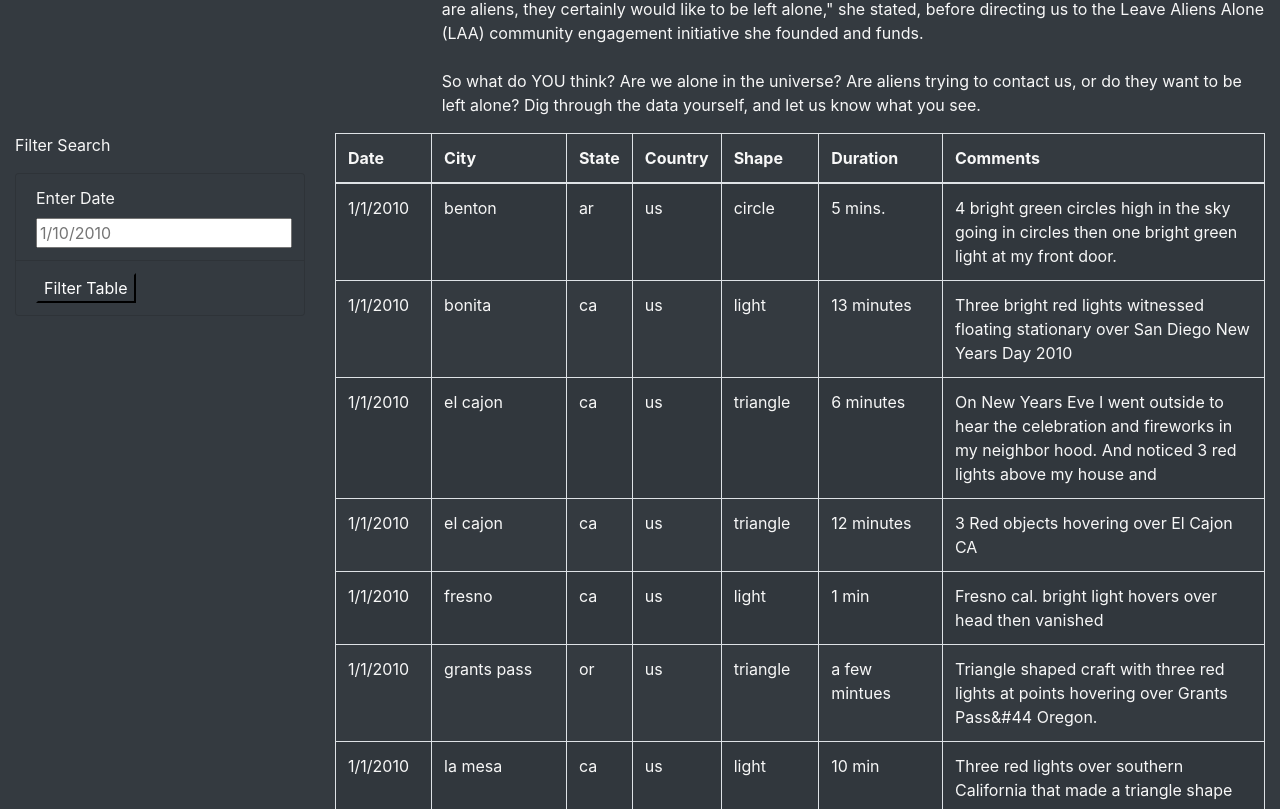
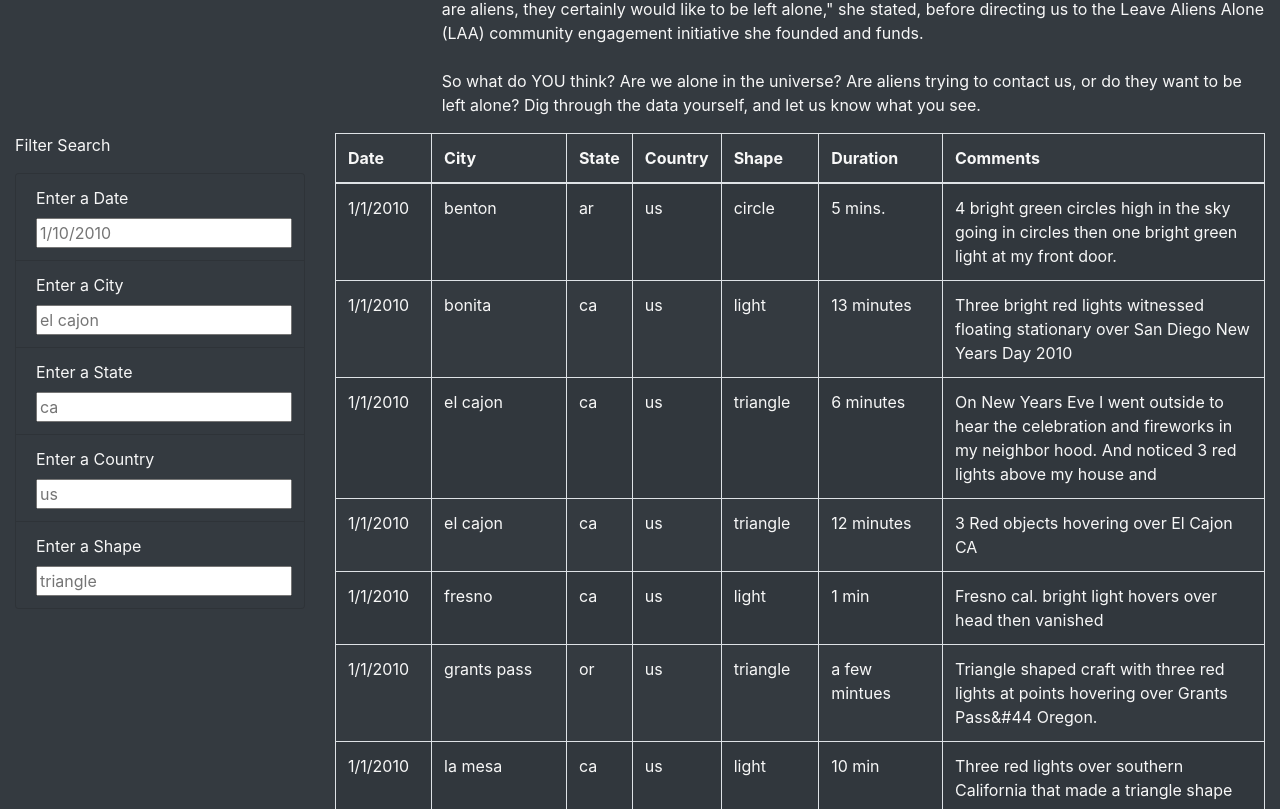
Before and after one commit to odellrb/UFOs, a plain HTML site: page index.html in a window 1280 px wide. Shown: the part 606-1415 px from the top of the page. Drawn offline with nearby package versions, Linux system fonts and the light colour scheme.

Commit message:
index.html update

```diff
--- a/index.html
+++ b/index.html
@@ -45,12 +45,28 @@
             <p>Filter Search</p>
             <ul class="list-group bg-dark">
               <li class="list-group-item bg-dark">
-                <label for="date">Enter Date</label>
+                <label for="date">Enter a Date</label>
                 <input type="text" placeholder="1/10/2010" id="datetime" />
                </li>
-                <li class="list-group-item bg-dark">
+               <li class="list-group-item bg-dark">
+                <label for="city">Enter a City</label>
+                <input type="text" placeholder="el cajon" id="city" />
+               </li>
+               <li class="list-group-item bg-dark">
+                <label for="state">Enter a State</label>
+                <input type="text" placeholder="ca" id="state" />
+               </li>
+               <li class="list-group-item bg-dark">
+                <label for="country">Enter a Country</label>
+                <input type="text" placeholder="us" id="country" />
+               </li>
+               <li class="list-group-item bg-dark">
+                <label for="shape">Enter a Shape</label>
+                <input type="text" placeholder="triangle" id="shape" />
+               </li>
+                <!-- <li class="list-group-item bg-dark">
                 <button id="filter-btn" type="button" class="btn-dark">Filter Table</button>
-              </li>
+              </li> -->
             </ul>
           </form>
         </div>
```
